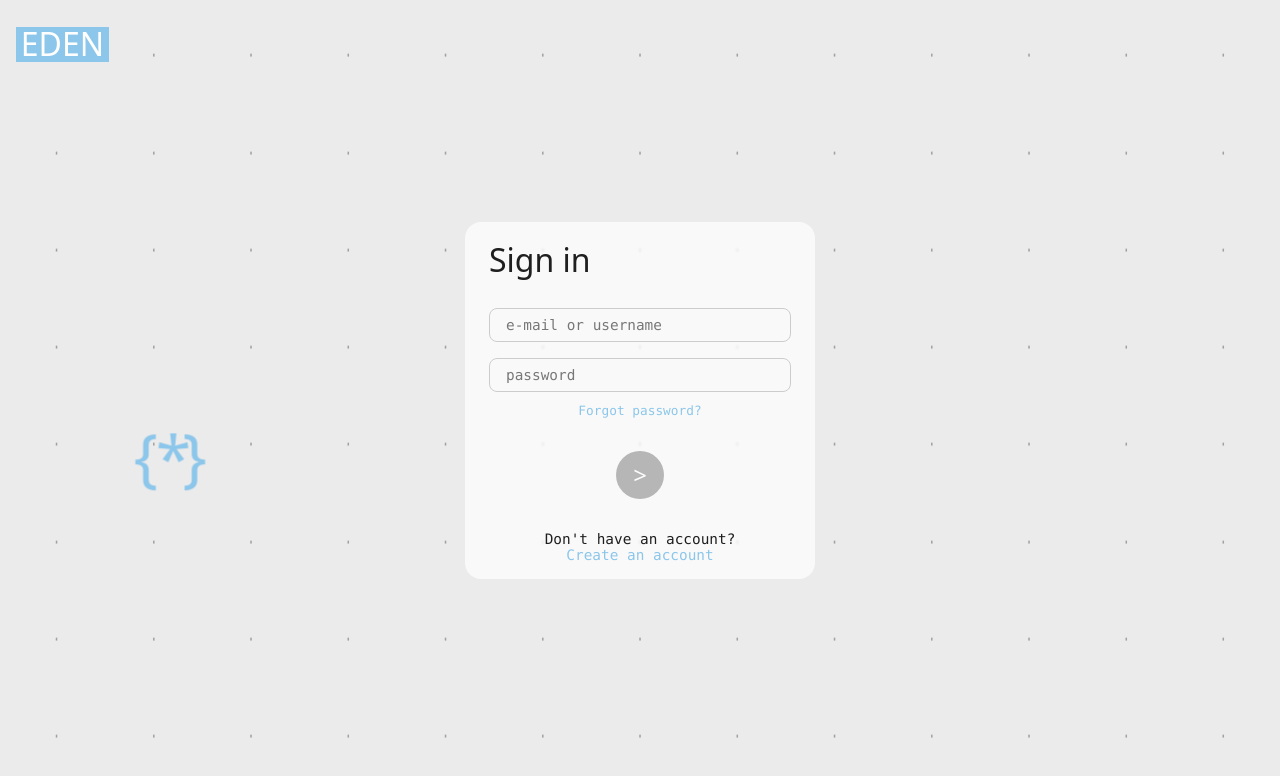
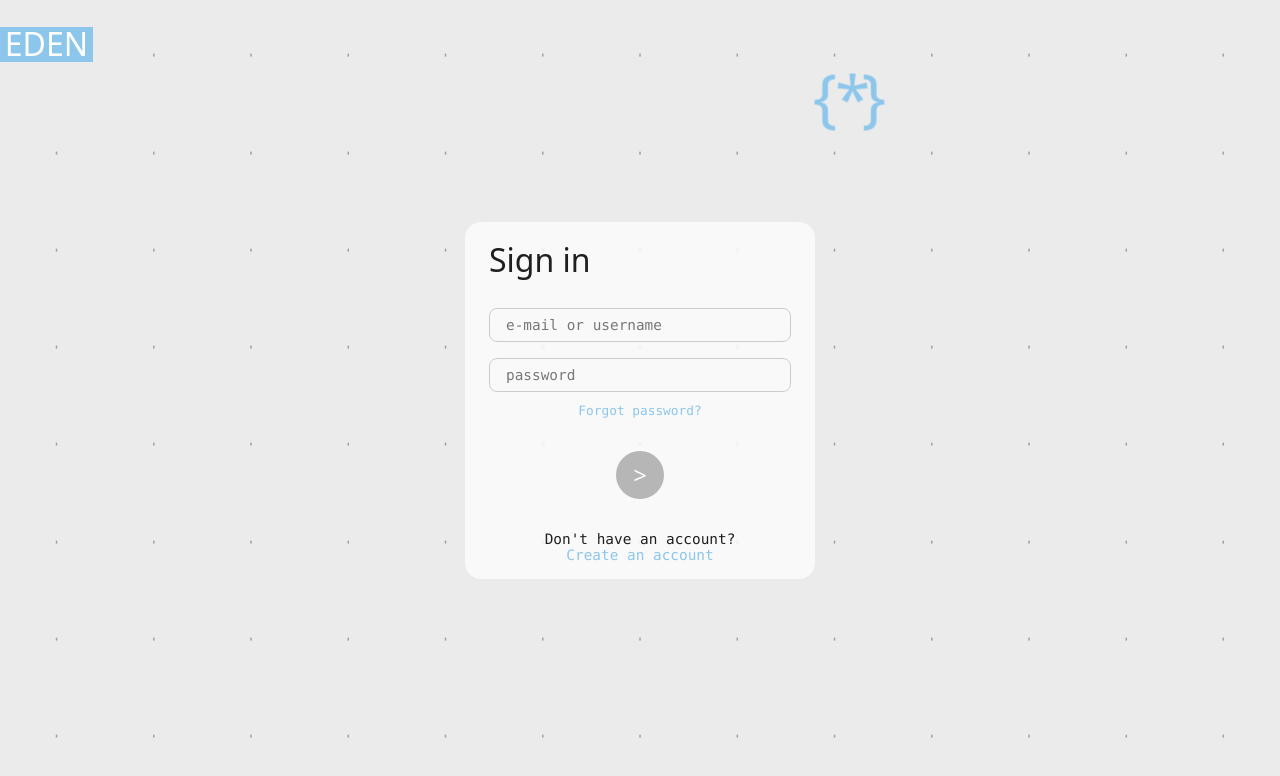
Before and after one commit to emmagax/Eden, a React (Vite) app in the folder frontend/: page /login in a window 1280 px wide. Shown: the top 776 px of the page. Built offline with nearby package versions, Linux system fonts and the light colour scheme; a web font is replaced by a local one.

Commit message:
added centered initial position for flying logo

```diff
--- a/frontend/src/components/FlyingLogo.tsx
+++ b/frontend/src/components/FlyingLogo.tsx
@@ -1,10 +1,10 @@
-import { useEffect, useRef, useState } from "react";
+import { useEffect, useLayoutEffect, useRef, useState } from "react";
 
 const EDGE_MARGIN = 16;
 const PANEL_CLEARANCE = 48;
 
 // Flight Physics
-const MOVE_INTERVAL = 4200;
+const MOVE_INTERVAL = 4000;
 const MAX_RANDOM_ATTEMPTS = 50;
 const PATH_STEPS = 24;
 
@@ -21,8 +21,8 @@ type Position = {
 };
 
 const INITIAL_POSITION: Position = {
-  x: EDGE_MARGIN,
-  y: EDGE_MARGIN,
+  x: 0,
+  y: 0,
 };
 
 function clamp(value: number, minimum: number, maximum: number) {
@@ -103,6 +103,32 @@ function FlyingLogo() {
   const [isPaused, setIsPaused] = useState(false);
   const [isFollowing, setIsFollowing] = useState(false);
 
+  useLayoutEffect(() => {
+    const logo = logoRef.current;
+
+    if (!logo) return;
+
+    const x = (window.innerWidth - logo.offsetWidth) / 2;
+
+    logo.style.transition = "none";
+    logo.style.transform = `translate(${x}px, ${EDGE_MARGIN}px)`;
+
+    positionRef.current = {
+      x,
+      y: EDGE_MARGIN,
+    };
+
+    setPosition({
+      x,
+      y: EDGE_MARGIN,
+    });
+
+    // Force the centered position to be applied before restoring movement.
+    void logo.offsetWidth;
+
+    logo.style.removeProperty("transition");
+  }, []);
+
   useEffect(() => {
     function rememberPointerPosition(event: PointerEvent) {
       pointerPositionRef.current = {
@@ -182,8 +208,6 @@ function FlyingLogo() {
     }
 
     moveRandomlyRef.current = moveToRandomPosition;
-
-    moveToRandomPosition();
 
     const intervalId = window.setInterval(moveToRandomPosition, MOVE_INTERVAL);
 
--- a/frontend/src/index.css
+++ b/frontend/src/index.css
@@ -80,7 +80,7 @@ a {
   font-size: 0.9rem;
   color: #ffffff;
   margin: 0;
-  padding:;
+  padding: 0;
   display: inline-grid;
   place-items: center;
 }
@@ -91,6 +91,7 @@ a {
   padding: 0.1rem 0.3rem;
   line-height: 1;
 }
+
 .logo-tight {
   margin-left: -0.1em;
 }
@@ -162,7 +163,7 @@ a {
   /*
    * Used during random flight.
    */
-  transition: transform 4000ms steps(12, end);
+  transition: transform 4000ms steps(24, end);
 }
 
 .flying-logo--paused {
@@ -180,10 +181,11 @@ a {
 .header {
   position: absolute;
   top: 0rem;
-  left: 1rem;
+  left: 0rem;
+  right: 0rem;
 
   display: flex;
-  justify-content: center;
+  justify-content: flex-start;
   text-align: start;
   margin: 0;
   padding: 0;
```
